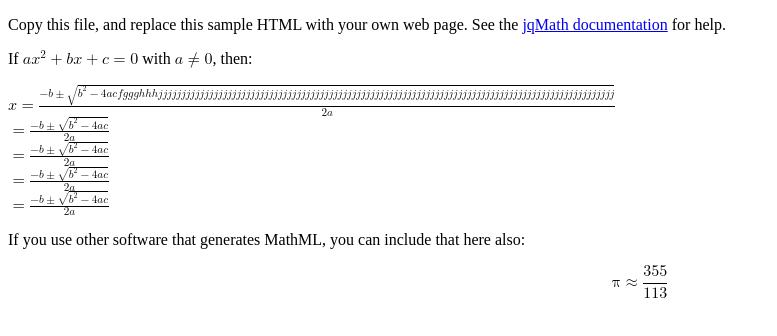
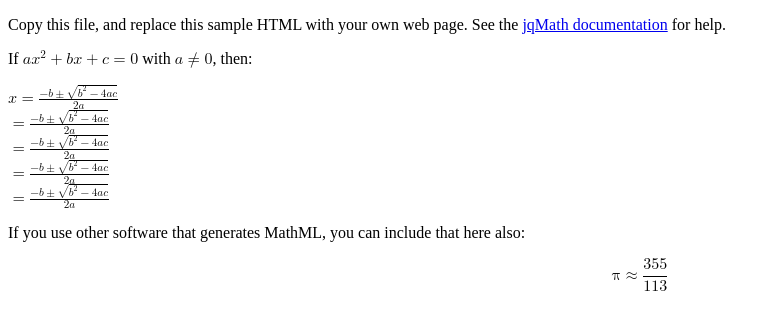
Before and after one commit to mahtoBabu/mathSolution, a plain HTML site: page index.html in a window 1280 px wide. Shown: the whole page, without its empty margins (0-777 px from the left). Drawn offline with Linux system fonts and the light colour scheme; files that its build step writes are made by us from their sources; files whose address does not match are found by name.

Commit message:
Update and rename COPY-ME.html to index.html

```diff
--- a/COPY-ME.html
+++ b/index.html
@@ -43,7 +43,7 @@ information.  They are all included, and compressed, in jqmath-etc-0.4.6.min.js.
 <a href="http://mathscribe.com/author/jqmath.html">jqMath documentation</a> for help.</p>
 
 <p>If $ax^2+bx+c=0$ with $a≠0$, then:</p>
-<p>$x={-b±√{b^2-4acfggghhhjjjjjjjjjjjjjjjjjjjjjjjjjjjjjjjjjjjjjjjjjjjjjjjjjjjjjjjjjjjjjjjjjjjjjjjjjjjjjjjjjjjjjjjjjjjjjjjjjjj}}/{2a}$<br>
+<p>$x={-b±√{b^2-4ac}}/{2a}$<br>
 $={-b±√{b^2-4ac}}/{2a}$<br>
 $={-b±√{b^2-4ac}}/{2a}$<br>
 $={-b±√{b^2-4ac}}/{2a}$<br>
```
